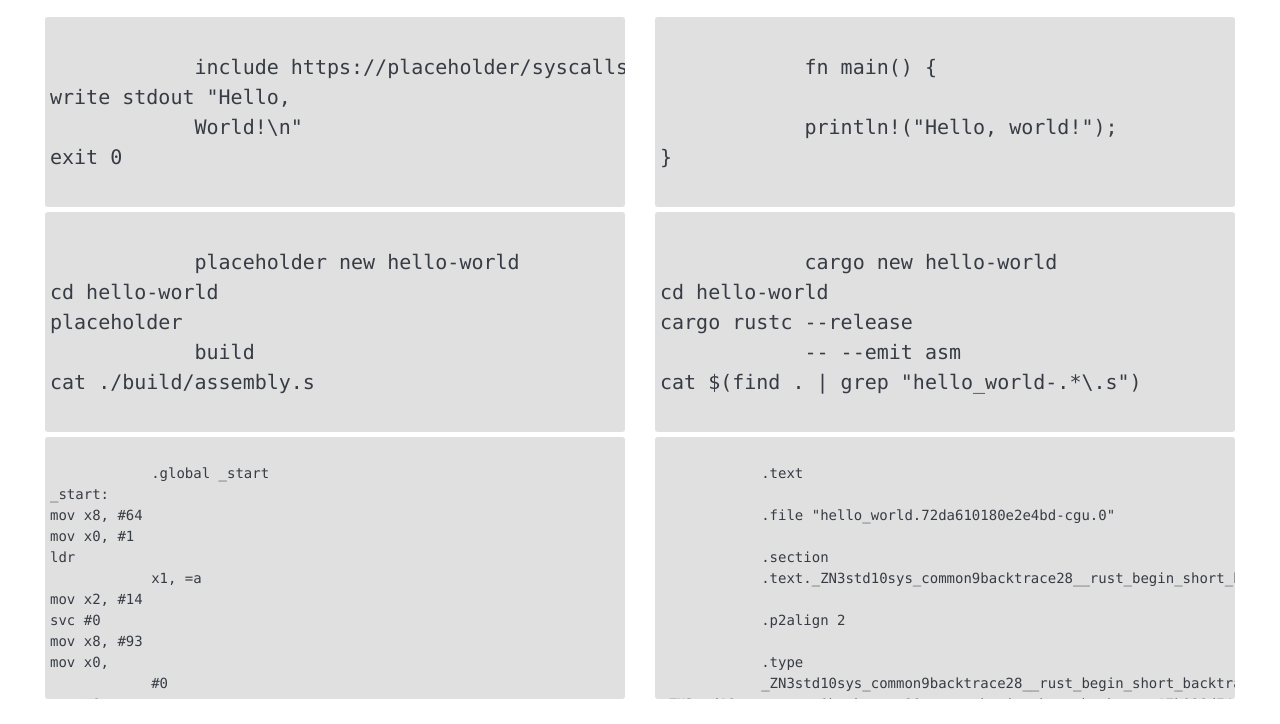
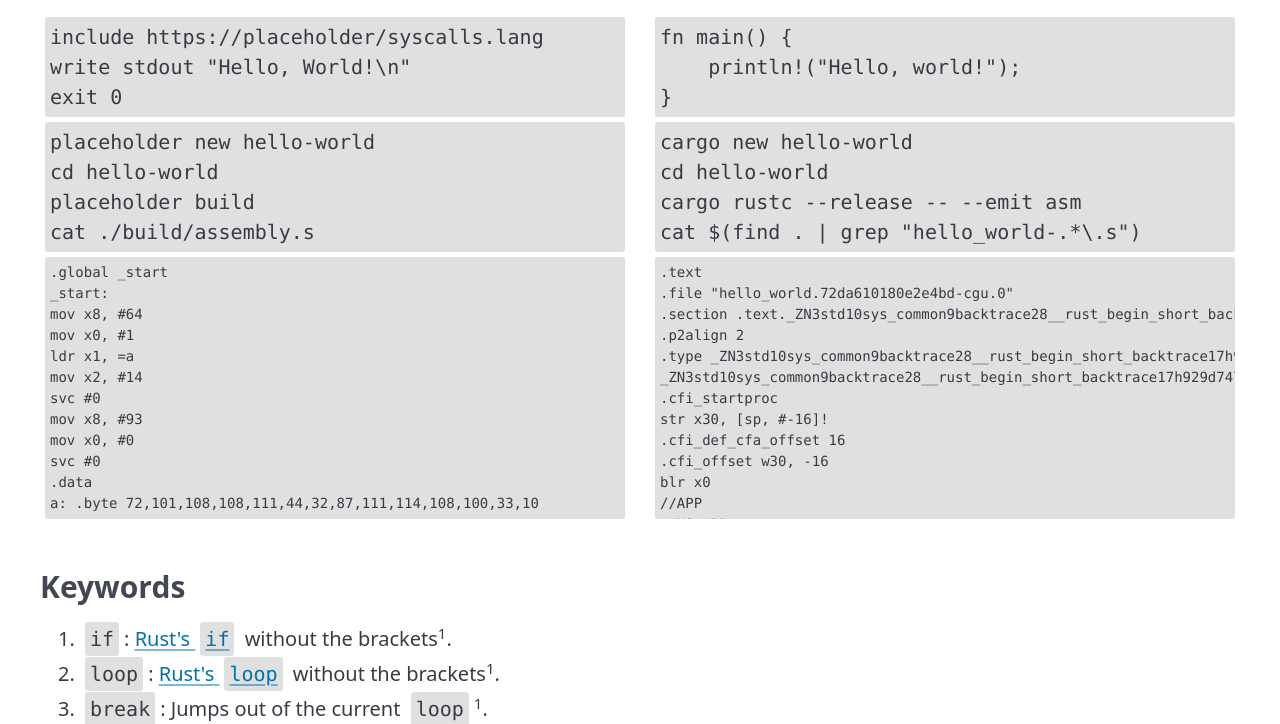
Before and after one commit to JonathanWoollett-Light/formal, a plain HTML site: page index.html in a window 1280 px wide. Shown: the part 671-1395 px from the top of the page. Drawn offline with nearby package versions, Linux system fonts and the light colour scheme.

Commit message:
Fix code formatting

```diff
--- a/index.html
+++ b/index.html
@@ -14,7 +14,7 @@
         background-color: rgba(100, 100, 100, 0.2);
         padding: 5px;
         border-radius: 3px;
-        white-space-collapse: preserve;
+        white-space-collapse: collapse;
         text-wrap: nowrap;
         overflow-x: auto;
         margin: 5px;
@@ -104,7 +104,7 @@
           <h5>Rust</h5>
           <p class="code">
             fn main() {<br />
-            println!("Hello, world!");<br />}
+            &nbsp;&nbsp;&nbsp;&nbsp;println!("Hello, world!");<br />}
           </p>
           <p class="code">
             cargo new hello-world<br />cd hello-world<br />cargo rustc --release
```
